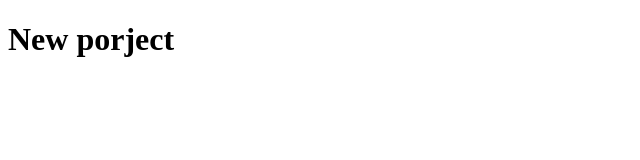
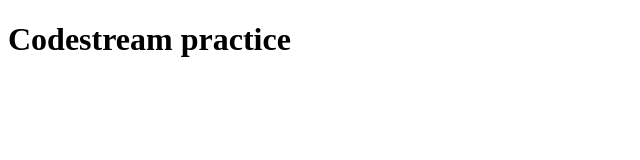
Before and after one commit to Programadormx08/Programadormx08, a plain HTML site: page index.html in a window 1280 px wide. Shown: the whole page, without its empty margins (0-640 px from the left). Drawn offline with Linux system fonts and the light colour scheme.

Commit message:
iniciativa creada

```diff
--- a/index.html
+++ b/index.html
@@ -4,9 +4,9 @@
     <meta charset="UTF-8">
     <meta http-equiv="X-UA-Compatible" content="IE=edge">
     <meta name="viewport" content="width=device-width, initial-scale=1.0">
-    <title>gitHub pages</title>
+    <title>Codestream practice</title>
 </head>
 <body>
-    <h1>New porject</h1>
+    <h1>Codestream practice</h1>
 </body>
 </html>
```
